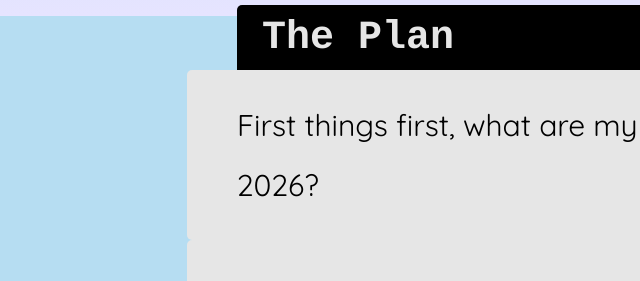
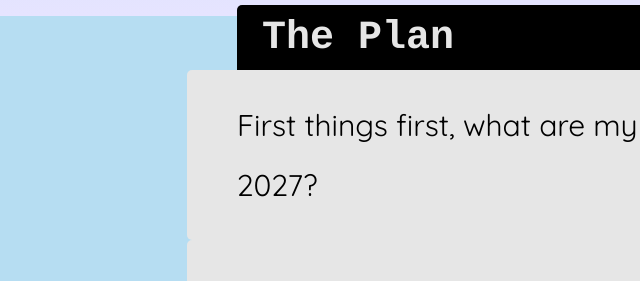
Before and after one commit to aBetterFemboyDay/aBetterFemboyDay, a plain HTML site: page How/How.html in a window 1280 px wide. Shown: the part 784-1065 px from the top of the page, 13-653 px from the left. Drawn offline with Linux system fonts and the light colour scheme; a web font is replaced by a local one.

Commit message:
Update How.html

```diff
--- a/How/How.html
+++ b/How/How.html
@@ -29,7 +29,7 @@
   <h2> The Plan </h2>
 
   <p>
-    First things first, what are my plans for Femboy Day 2026?
+    First things first, what are my plans for Femboy Day 2027?
   </p>
   <p>
     Like I said in the introduction, the rough plan is to talk among all the femboy content creators I am able to reach, and coordinate a day of *candid conversation and expression*.
```
